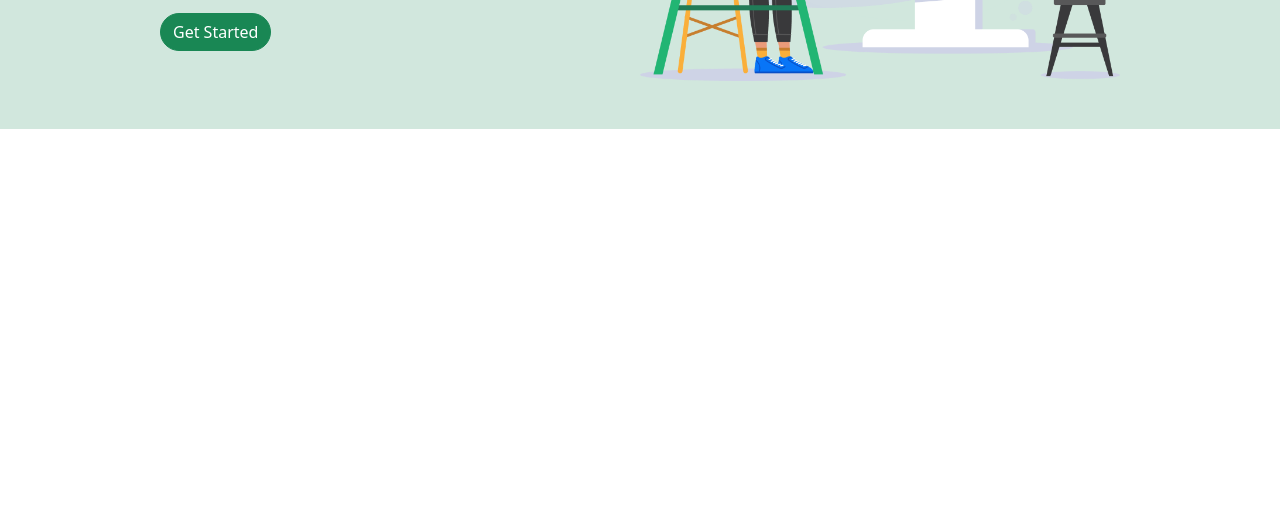
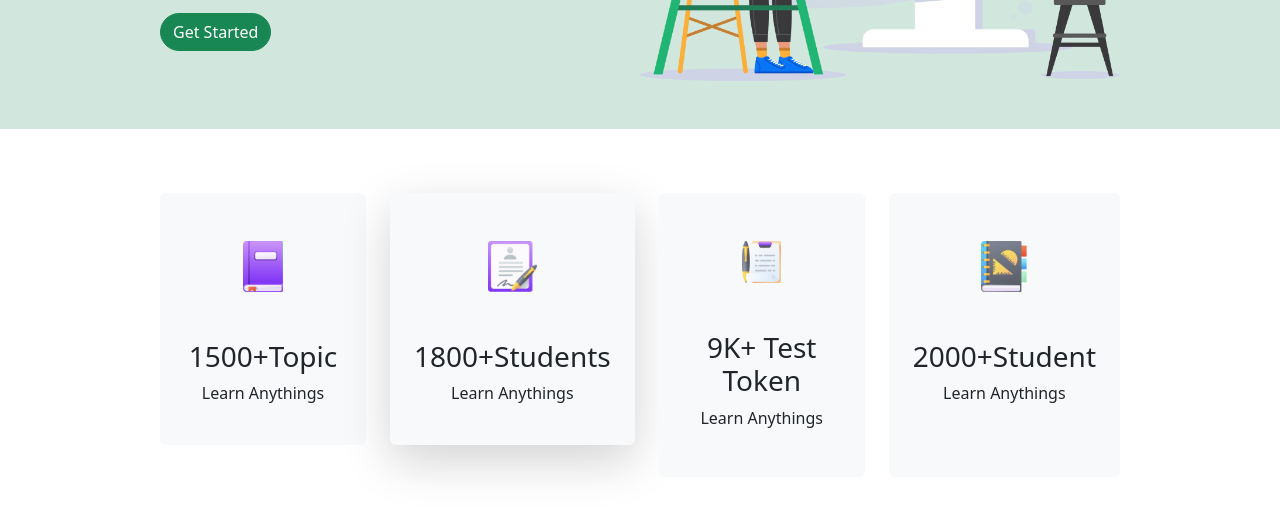
Before and after one commit to MH-akhirul/e-sehool-resources, a plain HTML site: page index.html in a window 1280 px wide. Shown: the part 371-880 px from the top of the page. Before the commit the page ends 800 px from the top, so only its background shows below. Drawn offline with nearby package versions, Linux system fonts and the light colour scheme.

Commit message:
infu section

```diff
--- a/index.html
+++ b/index.html
@@ -8,6 +8,7 @@
     <link href="https://cdn.jsdelivr.net/npm/bootstrap@5.3.3/dist/css/bootstrap.min.css" rel="stylesheet" integrity="sha384-QWTKZyjpPEjISv5WaRU9OFeRpok6YctnYmDr5pNlyT2bRjXh0JMhjY6hW+ALEwIH" crossorigin="anonymous">
 </head>
 <body>
+  <!-- Header section stred -->
 <header class="bg-success-subtle">
         <div class="nav-continor  w-75 my-0 mx-auto  d-flex justify-content-between py-5">
             <nav class="navbar navbar-expand-lg bg-success-subtle b-flex">
@@ -44,11 +45,62 @@
                 <img src="./Photos/Illustration.png" class="w-100 text-center" alt="">
              </div>
             </div>
+</header>
+<!-- Header section end -->
+<!-- ######################################################################################### -->
+
+<!-- Main section stred -->
+<main>
+<section >
+  <div class="informeson d-flex flex-row column-gap-4 mb-3 w-75 my-0 mx-auto ">
+
+  <div class="main-infu my-5 d-flex flex-column  text-center row-gap-5 bg-light p-4 rounded-2">
+    <div class="ex-img mt-4">
+    <img src="ICON/book.png" class="w-25 " alt="img">
+    </div>
+    <div class="ex-infy">
+      <h3>1500+Topic</h3>
+      <p>Learn Anythings</p>
+    </div>
+
+  </div>
 
 
-</header>
+  <div class="main-infu my-5 d-flex flex-column text-center row-gap-5 bg-light p-4 rounded-2 shadow-lg ">
+    <div class="ex-img mt-4 ">
+    <img src="ICON/Student.png" class="w-25 " alt="img">
+    </div>
+    <div class="ex-infy">
+      <h3>1800+Students</h3>
+    <p>Learn Anythings</p>
+    </div>
+  </div>
 
-<main></main>
+
+  <div class="main-infu my-5 d-flex flex-column mb-3 text-center row-gap-5 bg-light p-4 rounded-2">
+  <div class="ex-img mt-4">
+    <img src="ICON/Test.png" class="w-25 " alt="img">
+  </div>
+  <div class="ex-infy">
+    <h3>9K+ Test Token</h3>
+    <p>Learn Anythings</p>
+  </div>
+  </div>
+
+  <div class="main-infu my-5 d-flex flex-column mb-3 text-center row-gap-5 bg-light p-4 rounded-2">
+  <div class="ex-img mt-4">
+    <img src="ICON/Students.png" class="w-25 " alt="img">
+  </div>
+  <div class="ex-infy">
+    <h3>2000+Student</h3>
+    <p>Learn Anythings</p>
+  </div>
+  </div>
+
+
+</div>
+</section>
+</main>
 
 <footer></footer>
 
```
